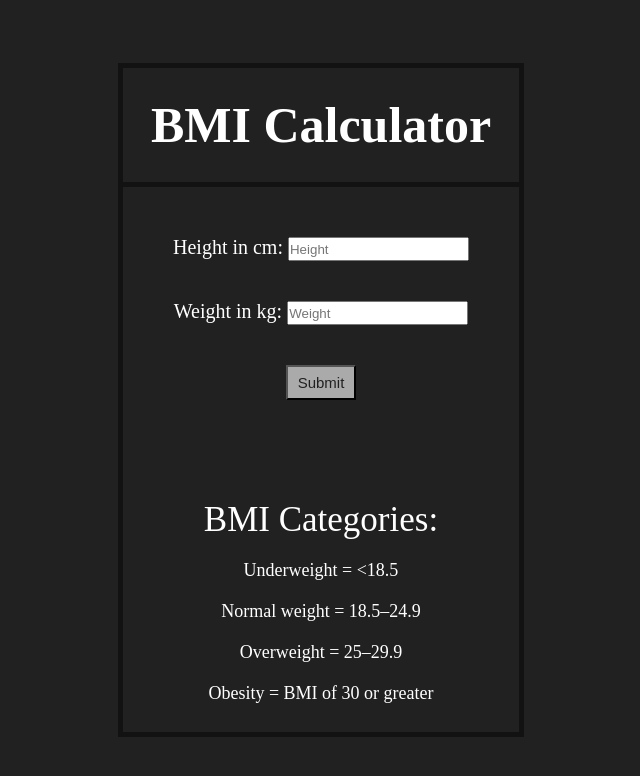
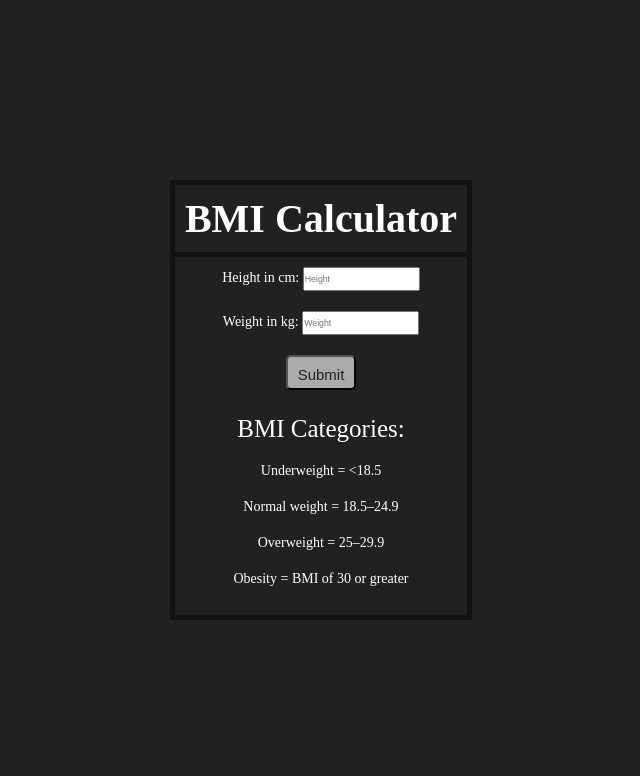
Before and after one commit to macharshan/javascript, a plain HTML site: page 07_projects/02_BMI_calculator/index.html in a window 1280 px wide. Shown: the whole page, without its empty margins (319-959 px from the left). Drawn offline with Linux system fonts and the light colour scheme.

Commit message:
px to rem

```diff
--- a/07_projects/02_BMI_calculator/index.css
+++ b/07_projects/02_BMI_calculator/index.css
@@ -1,9 +1,11 @@
 *{
     padding: 0;
     margin: 0;
+    font-size: 62.5%;
 }
 
 body{
+    font-size: 1.4rem;
     background-color: #212121;
     color: #fff;
 }
@@ -17,63 +19,68 @@ main{
 }
 
 .container{
-    /* padding: 20px; */
+    /* padding: 20rem; */
     display: flex;
     justify-content: center;
     align-items: center;
     flex-wrap: wrap;
     flex-direction: column;
-    gap: 40px;
-    border: 5px solid #121212;
+    gap: 0.5rem;
+    border: 0.5rem solid #121212;
 }
 
 h1{
-    padding: 28px;
+    padding: 1rem;
     text-align: center;
-    font-size: 50px;
-    border-bottom: 5px solid #121212;
+    font-size: 4rem;
+    border-bottom: 0.5rem solid #121212;
 }
 
 
 form{
+    font-size: 1.4rem;
     display: flex;
     justify-content: center;
     align-items: center;
     flex-wrap: wrap;
     flex-direction: column;
-    gap: 20px;
+    gap: 1rem;
 }
 
 label{
-    font-size: 20px;
+    font-size: 1.4rem;
 }
 
 input{
-    height: 20px;
-    margin-block: 10px;
+    height: 2rem;
+    margin-block: 0.5rem;
 }
 
 #submit{
-    width: 70px;
-    height: 35px;
-    font-size: 15px;
+    /* width: 5rem; */
+    height: 3.5rem;
+    padding: 1rem;
+    font-size: 1.5rem;
     font-weight: 500;
+    line-height: 1.5rem;
+    text-align: center;
     background-color: #aaa;
+    border-radius: 0.5rem;
     color: #212121;
 }
 
 li{
     text-align: center;
     list-style: none;
-    padding: 10px;
-    font-size: 18px;
+    padding: 1rem;
+    font-size: 1.4rem;
 }
 
 li:first-child{
-    padding: 10px;
-    font-size: 35px;
+    padding: 1rem;
+    font-size: 2.5rem;
 }
 
 li:last-child{
-    padding-bottom: 28px;
+    padding-bottom: 2.8rem;
 }
--- a/07_projects/04_GuessRandomNumber/index.css
+++ b/07_projects/04_GuessRandomNumber/index.css
@@ -5,7 +5,7 @@
 }
 
 body{
-    font-size: 14px;
+    font-size: 1.4rem;
     background-color: #212121;
     color: #fff;
 }
@@ -24,48 +24,48 @@ main{
     align-items: center;
     flex-direction: column;
     flex-wrap: wrap;
-    gap: 20px;
-    border: 2px solid #000;
-    border-radius: 10px;
+    gap: 2rem;
+    border: 0.2rem solid #000;
+    border-radius: 1rem;
 }
 
 h1{
-    font-size: 25px;
-    padding: 10px;
+    font-size: 2.5rem;
+    padding: 1rem;
     background-color: #000;
 }
 
 ul{
-    font-size: 18px;
+    font-size: 1.8rem;
 }
 
 li{
-    margin-block: 10px;
+    margin-block: 1rem;
     list-style: none;
     text-align: center;
 }
 
 #userInput{
-    width: 200px;
-    height: 30px;
+    width: 20rem;
+    height: 3rem;
     text-align: center;
-    font-size: 20px;
-    border-radius: 5px;
+    font-size: 2rem;
+    border-radius: 0.5rem;
 }
 
 #submit, button{
-    padding: 10px;
+    padding: 0.1rem;
     text-align: center;
-    font-size: 15px;
-    border-radius: 5px;
+    font-size: 1.5rem;
+    border-radius: 0.5rem;
     background-color: #333;
     color: #f2f2f2;
 }
 
 p, span{
-    font-size: 14px;
+    font-size: 1.4rem;
 }
 
 p:last-child, #chances{
-    padding-bottom:20px;
+    padding-bottom:2rem;
 }
--- a/07_projects/04_GuessRandomNumber/index.js
+++ b/07_projects/04_GuessRandomNumber/index.js
@@ -47,6 +47,7 @@ function compareNumber(num){
         numbersGuessed(num)
     } else {
         msg(`you have guessed it right`)
+        endGame()
     }
 }
 
@@ -85,6 +86,7 @@ function playAgain(game){
         randomNumber = Math.round((Math.random()*100)+1)
         myArray = []
         count = 1
+        result.innerHTML = ``
         guessedNumbers.innerHTML = ``
         remainingChances.innerHTML = `${10}`
         playGame = true
```
Also changed, not shown: 1 other file.
